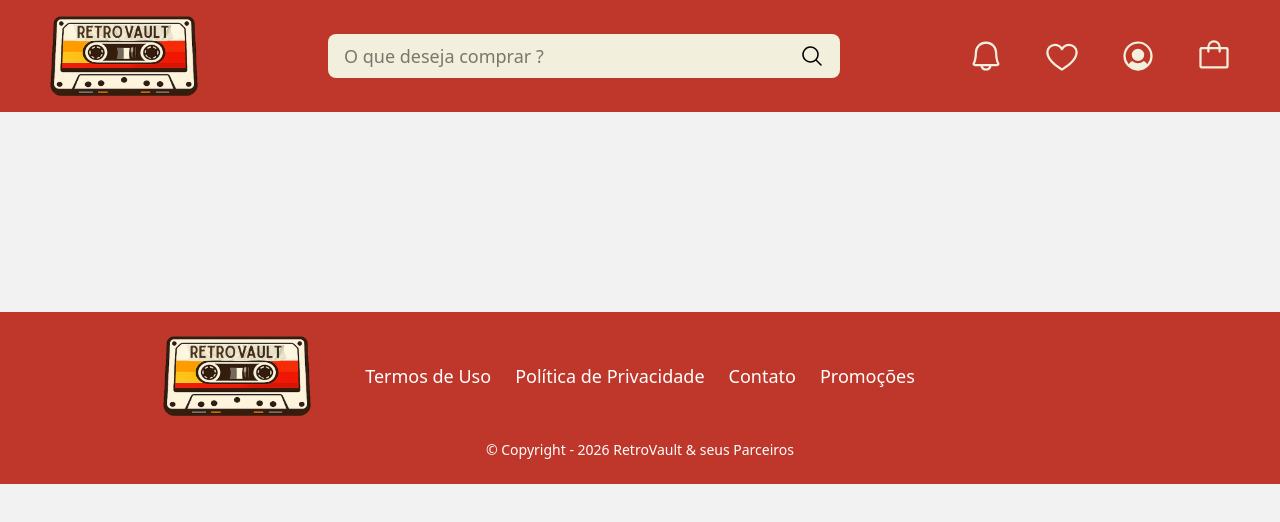
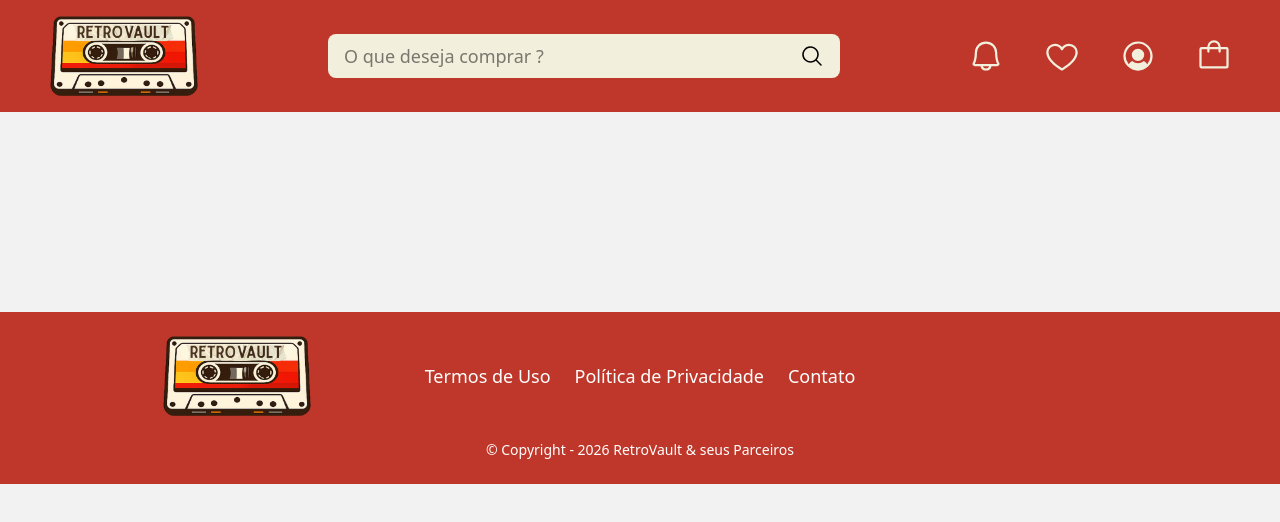
Before and after one commit to Ts-Joao/RetroVault, a Next.js app in the folder apps/web/: page / in a window 1280 px wide. Shown: the top 522 px of the page. Built offline with nearby package versions, Linux system fonts and the light colour scheme.

Commit message:
refactor: remove campo "promoção" do footer

```diff
--- a/apps/web/src/components/layout/footer/Footer.tsx
+++ b/apps/web/src/components/layout/footer/Footer.tsx
@@ -12,7 +12,6 @@ export default function Footer() {
      <Link href="/">Termos de Uso</Link>
      <Link href="/">Política de Privacidade</Link>
      <Link href="/">Contato</Link>
-     <Link href="/">Promoções</Link>
     </div>
    </div>
    <div className="text-center text-sm mt-6">
```
